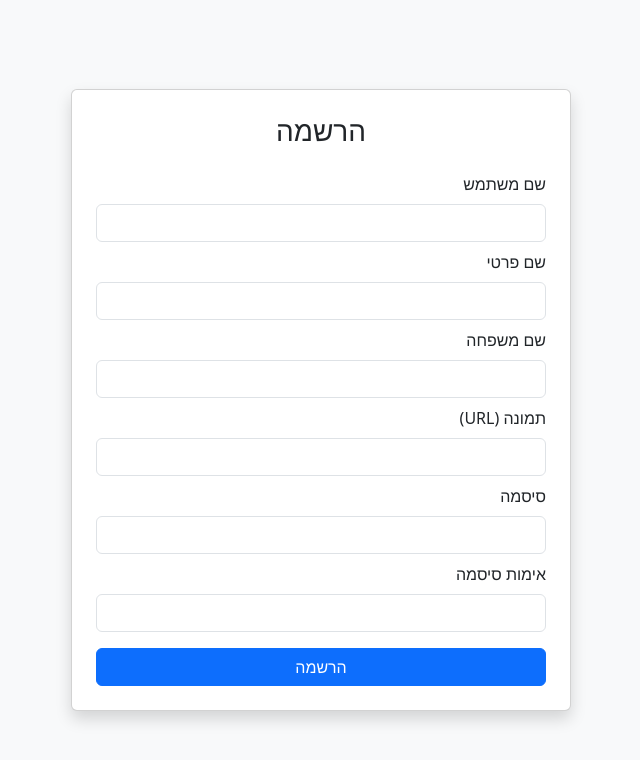
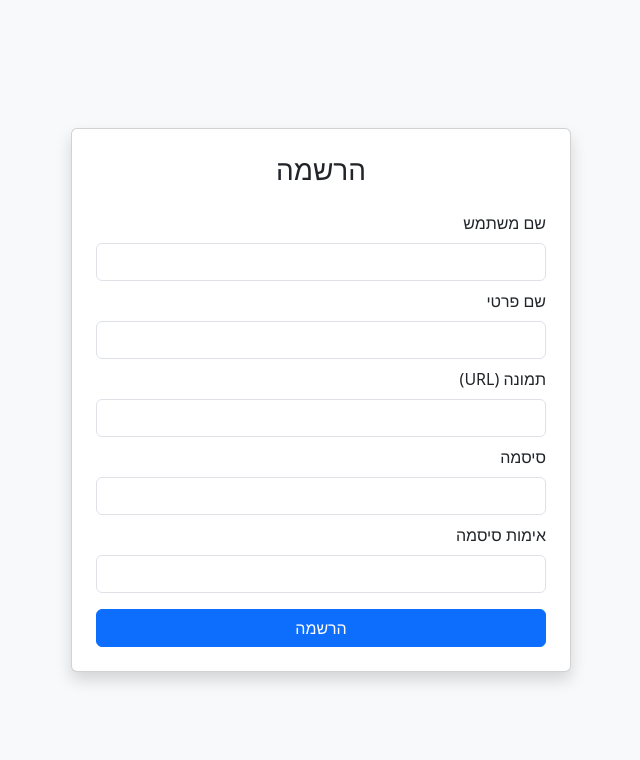
Before and after one commit to YasmenHyadry/PROJECT_WEB_CLIENT, a plain HTML site: page register.html in a window 1280 px wide. Shown: the whole page, without its empty margins (319-959 px from the left). Drawn offline with nearby package versions, Linux system fonts and the light colour scheme.

Commit message:
UPDATE REGISTER.HTML

```diff
--- a/register.html
+++ b/register.html
@@ -27,10 +27,7 @@
                 <input type="text" id="firstName" class="form-control">
             </div>
 
-            <div class="mb-2">
-                <label class="form-label">שם משפחה</label>
-                <input type="text" id="lastName" class="form-control">
-            </div>
+
 
             <div class="mb-2">
                 <label class="form-label">תמונה (URL)</label>
```
